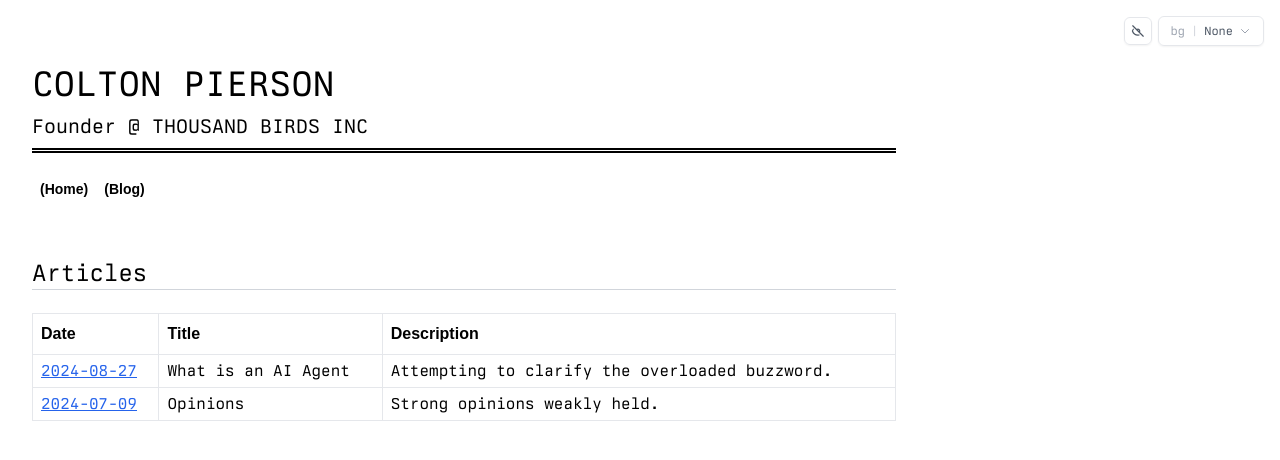
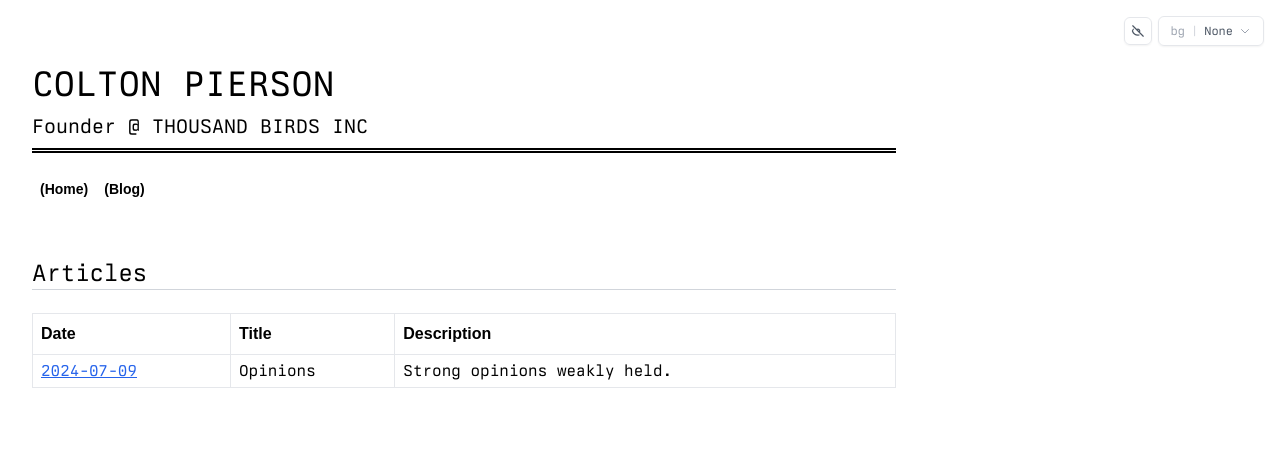
Before and after one commit to kvey/kvey.github.io, a Next.js app: page /blog in a window 1280 px wide. Shown: the top 460 px of the page. Built offline with nearby package versions, Linux system fonts and the light colour scheme; a web font is replaced by a local one.

Commit message:
fix blog

```diff
--- a/src/app/blog/page.tsx
+++ b/src/app/blog/page.tsx
@@ -2,11 +2,6 @@ import { LineBreak, LineBreakDouble } from '@/components/linebreak';
 import Nav from '@/components/nav';
 
 const posts = [
-  {
-    date: '2024-08-27',
-    title: 'What is an AI Agent',
-    description: 'Attempting to clarify the overloaded buzzword.',
-  },
   {
     date: '2024-07-09',
     title: 'Opinions',
```
